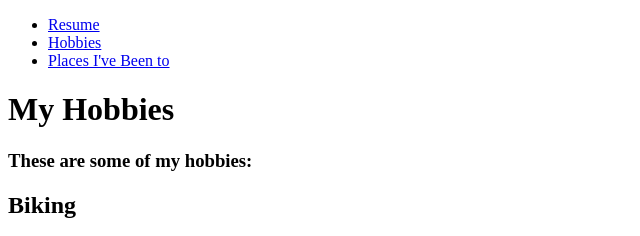
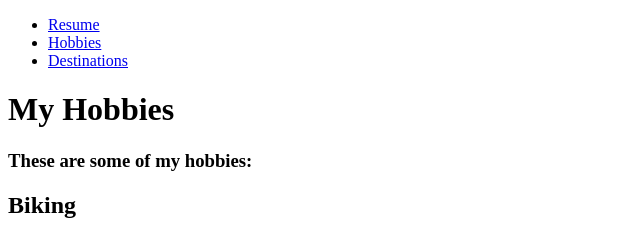
Before and after one commit to skaleeds/project1, a plain HTML site: page hobbies.html in a window 1280 px wide. Shown: the top 236 px of the page, 0-640 px from the left. Drawn offline with Linux system fonts and the light colour scheme.

Commit message:
changing nav name to make shorter
from, "Places I've traveled to" to "Destinations"

```diff
--- a/hobbies.html
+++ b/hobbies.html
@@ -9,7 +9,7 @@
     <ul>
       <li><a href="index.html">Resume</a></li>
       <li><a href="hobbies.html">Hobbies</a></li>
-      <li><a href="placestraveled.html">Places I've Been to</a></li>
+      <li><a href="placestraveled.html">Destinations</a></li>
     </ul>
   </nav>
   <div>
```
Also changed, not shown: index.html (+1 -1 lines), placestraveled.html (+1 -1 lines).
